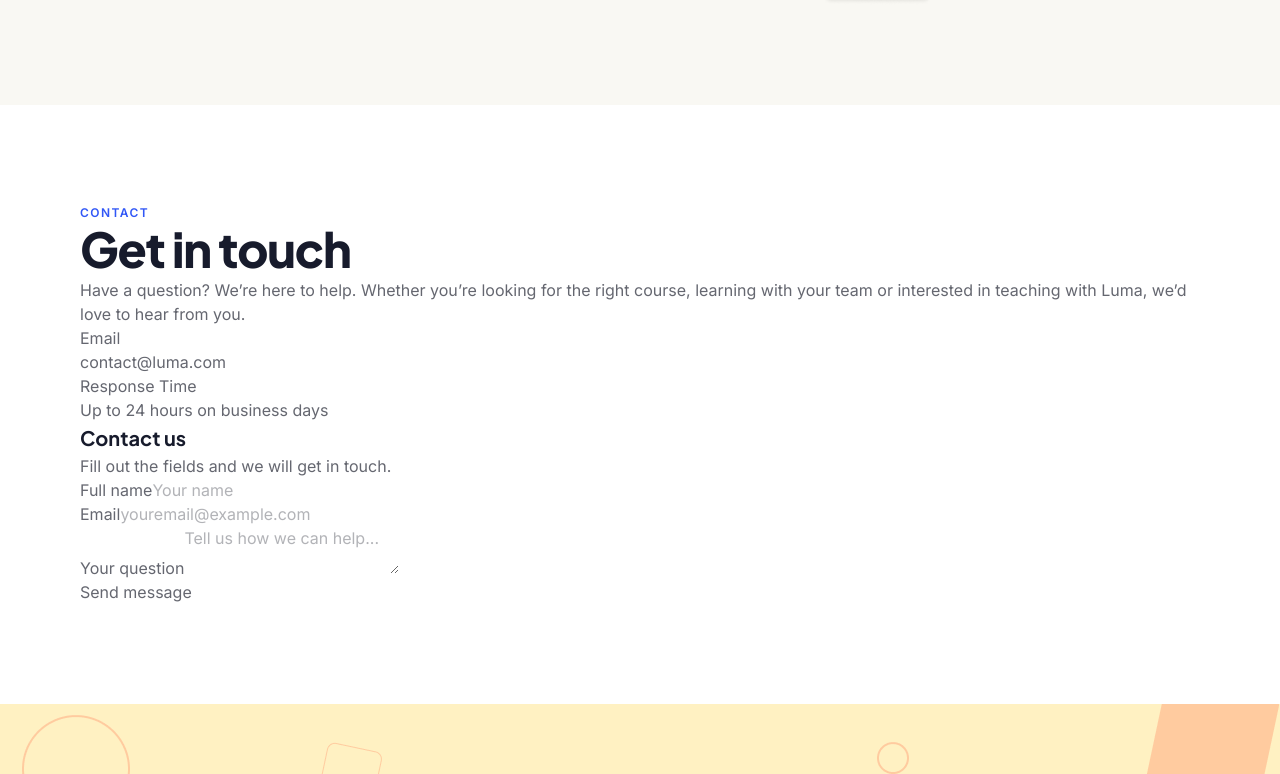
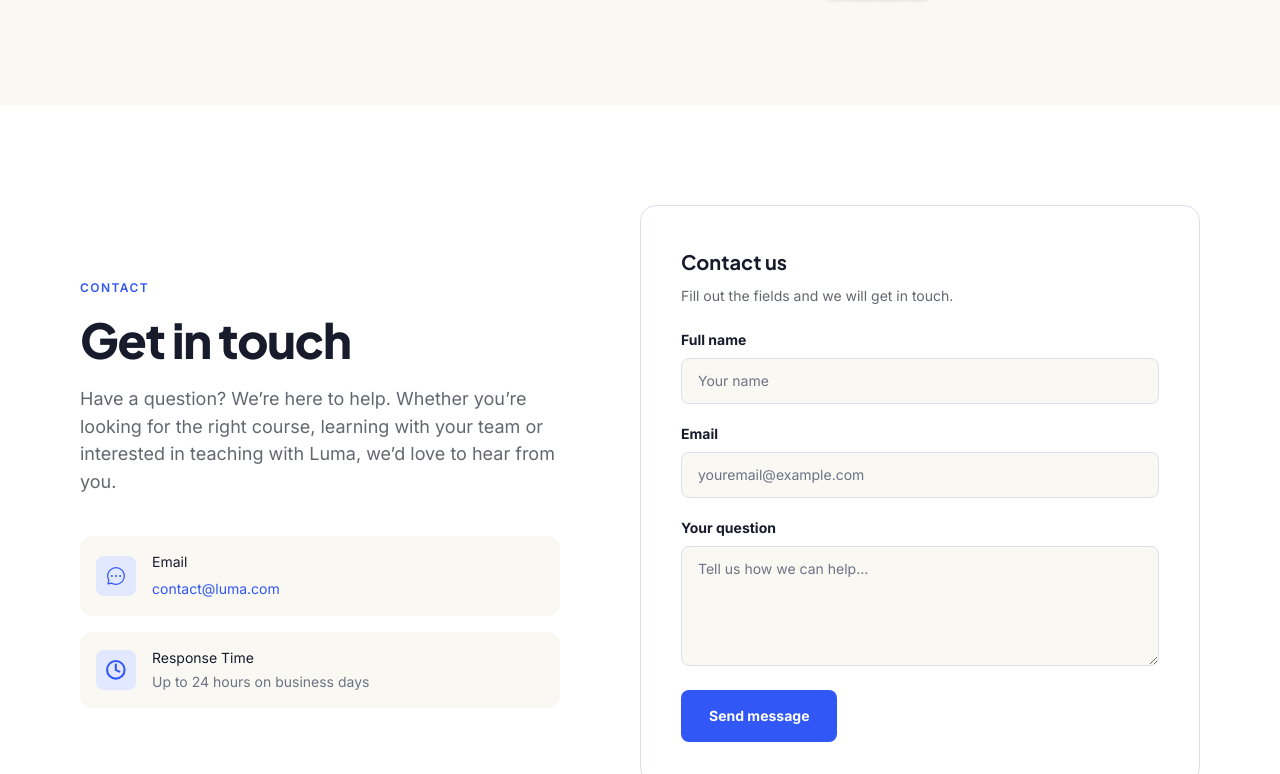
Before and after one commit to raresan/buzzvel-coding-test1-renan-alonso, a Next.js app: page / in a window 1280 px wide. Shown: the part 3926-4700 px from the top of the page. Built offline with nearby package versions, Linux system fonts and the light colour scheme.

Commit message:
feat: contact section

```diff
--- a/app/components/sections/CallToAction.tsx
+++ b/app/components/sections/CallToAction.tsx
@@ -21,14 +21,13 @@ export default function CallToAction({ data }: CallToActionProps) {
           src="/images/call-to-action-icons-background.png"
           alt="Call to Action Icons Background"
           fill
-          objectFit="cover"
           aria-hidden="true"
           draggable={false}
-          className="pointer-events-none select-none"
+          className="pointer-events-none select-none object-cover"
         />
       </div>
 
-      <div className="section-container">
+      <div className="section-container relative">
         <div className="flex items-center justify-center">
           {data.avatars.map((avatar, index) => (
             <Image
--- a/app/components/sections/Contact.tsx
+++ b/app/components/sections/Contact.tsx
@@ -1,3 +1,7 @@
+import Button from '../ui/Button'
+import Clickable from '../ui/Clickable'
+import Icon from '../ui/Icon'
+
 interface ContactInfoItem {
   icon: string
   type: string
@@ -27,61 +31,103 @@ interface ContactProps {
 export default function Contact({ data }: ContactProps) {
   return (
     <section className="bg-white">
-      <div className="section-container">
-        <div>
+      <div className="section-container lg:grid lg:grid-cols-2 lg:items-center">
+        <div className="lg:max-w-120">
           <h3>{data.eyebrow}</h3>
-          <h2>{data.title}</h2>
-          <p>{data.description}</p>
+          <h2 className="mt-4">{data.title}</h2>
+          <p className="mt-4 text-ink-secondary text-sm lg:text-lg leading-[1.7] lg:leading-[1.55]">
+            {data.description}
+          </p>
 
-          <ul>
+          <ul className="flex gap-4 flex-col mt-8 lg:mt-10">
             {data.contactInfo.map((info, index) => (
-              <li key={index}>
-                {/* <Icon name={info.icon} /> */}
+              <li
+                key={index}
+                className="bg-light-yellow rounded-xl flex items-center gap-4 p-4"
+              >
+                <div className="bg-primary-blue-light text-primary-blue rounded-lg size-10 p-2.5">
+                  <Icon name={info.icon} />
+                </div>
 
                 <div>
-                  <p>{info.type}</p>
-                  <p>{info.value}</p>
+                  <p className="text-sm text-ink-primary mb-1">{info.type}</p>
+
+                  {info.type === 'Email' ? (
+                    <Clickable
+                      href={`mailto:${info.value}`}
+                      className="text-primary-blue text-sm"
+                    >
+                      {info.value}
+                    </Clickable>
+                  ) : (
+                    <p className="text-sm text-ink-tertiary">{info.value}</p>
+                  )}
                 </div>
               </li>
             ))}
           </ul>
         </div>
 
-        <div>
+        <div className="mt-10 lg:mt-0 rounded-2xl border border-line px-5 py-6 lg:p-10">
           <h4>{data.form.title}</h4>
-          <p>{data.form.description}</p>
+          <p className="text-ink-secondary mt-2 text-sm">
+            {data.form.description}
+          </p>
 
-          <form>
-            <div>
-              <label htmlFor="full-name">{data.form.fullNameLabel}</label>
+          <form className="mt-6">
+            <div className="flex gap-2 flex-col">
+              <label
+                className="font-bold text-sm text-ink-primary"
+                htmlFor="full-name"
+              >
+                {data.form.fullNameLabel}
+              </label>
+
               <input
                 id="full-name"
                 name="fullName"
                 type="text"
                 placeholder={data.form.fullNamePlaceholder}
+                className="bg-light-yellow border border-line rounded-lg px-4 py-3 text-sm text-ink-tertiary placeholder:text-ink-tertiary"
               />
             </div>
 
-            <div>
-              <label htmlFor="email">{data.form.emailLabel}</label>
+            <div className="flex gap-2 flex-col mt-5">
+              <label
+                className="font-bold text-sm text-ink-primary"
+                htmlFor="email"
+              >
+                {data.form.emailLabel}
+              </label>
+
               <input
                 id="email"
                 name="email"
                 type="email"
                 placeholder={data.form.emailPlaceholder}
+                className="bg-light-yellow border border-line rounded-lg px-4 py-3 text-sm text-ink-tertiary placeholder:text-ink-tertiary"
               />
             </div>
 
-            <div>
-              <label htmlFor="question">{data.form.messageLabel}</label>
+            <div className="flex gap-2 flex-col mt-5">
+              <label
+                className="font-bold text-sm text-ink-primary"
+                htmlFor="question"
+              >
+                {data.form.messageLabel}
+              </label>
+
               <textarea
                 id="question"
                 name="question"
                 placeholder={data.form.messagePlaceholder}
+                className="bg-light-yellow border border-line rounded-lg px-4 py-3 text-sm text-ink-tertiary placeholder:text-ink-tertiary h-25 lg:h-30"
               />
             </div>
 
-            <button type="submit">{data.form.submitLabel}</button>
+            <Button type="submit" className="mt-6">
+              {data.form.submitLabel}
+            </Button>
           </form>
         </div>
       </div>
--- a/app/components/sections/FeaturedCourse.tsx
+++ b/app/components/sections/FeaturedCourse.tsx
@@ -39,10 +39,9 @@ export default function FeaturedCourse({ data }: FeatureCourseProps) {
               src={data.courseImage.src}
               alt={data.courseImage.alt}
               fill
-              objectFit="cover"
               aria-hidden="true"
               draggable={false}
-              className="pointer-events-none select-none"
+              className="pointer-events-none select-none object-cover"
             />
           </div>
         </div>
--- a/app/components/sections/Hero.tsx
+++ b/app/components/sections/Hero.tsx
@@ -77,22 +77,20 @@ export default function Hero({ data }: HeroProps) {
             src={data.heroImage.srcMobile}
             alt={data.heroImage.alt}
             fill
-            objectFit="contain"
             priority
             aria-hidden="true"
             draggable={false}
-            className="pointer-events-none select-none lg:hidden"
+            className="pointer-events-none select-none lg:hidden object-contain"
           />
 
           <Image
             src={data.heroImage.src}
             alt={data.heroImage.alt}
             fill
-            objectFit="contain"
             priority
             aria-hidden="true"
             draggable={false}
-            className="pointer-events-none select-none hidden lg:block"
+            className="pointer-events-none select-none hidden lg:block object-contain"
           />
 
           <div className="bg-white rounded-xl absolute top-1.5 lg:top-4 left-2 lg:left-5.5 py-3 px-4 flex gap-3 items-center shadow-[0px_4px_24px_0px_#0000001A]">
@@ -111,7 +109,7 @@ export default function Hero({ data }: HeroProps) {
                 src="/images/rating-stars.png"
                 alt="Rating Stars"
                 fill
-                objectFit="contain"
+                className="object-contain"
               />
             </div>
 
--- /dev/null
+++ b/app/components/ui/Icon/Chat.tsx
@@ -0,0 +1,42 @@
+import type { SVGProps } from 'react'
+
+export default function Chat({ className, ...props }: SVGProps<SVGSVGElement>) {
+  return (
+    <svg
+      viewBox="0 0 24 24"
+      fill="none"
+      className={className}
+      aria-hidden
+      {...props}
+    >
+      <path
+        d="M17 12.5C17.2761 12.5 17.5 12.2761 17.5 12C17.5 11.7239 17.2761 11.5 17 11.5C16.7239 11.5 16.5 11.7239 16.5 12C16.5 12.2761 16.7239 12.5 17 12.5Z"
+        strokeWidth="1.5"
+        strokeLinecap="round"
+        strokeLinejoin="round"
+        stroke="currentColor"
+      />
+      <path
+        d="M12 12.5C12.2761 12.5 12.5 12.2761 12.5 12C12.5 11.7239 12.2761 11.5 12 11.5C11.7239 11.5 11.5 11.7239 11.5 12C11.5 12.2761 11.7239 12.5 12 12.5Z"
+        strokeWidth="1.5"
+        strokeLinecap="round"
+        strokeLinejoin="round"
+        stroke="currentColor"
+      />
+      <path
+        d="M7 12.5C7.27614 12.5 7.5 12.2761 7.5 12C7.5 11.7239 7.27614 11.5 7 11.5C6.72386 11.5 6.5 11.7239 6.5 12C6.5 12.2761 6.72386 12.5 7 12.5Z"
+        strokeWidth="1.5"
+        strokeLinecap="round"
+        strokeLinejoin="round"
+        stroke="currentColor"
+      />
+      <path
+        d="M12 22C17.5228 22 22 17.5228 22 12C22 6.47715 17.5228 2 12 2C6.47715 2 2 6.47715 2 12C2 13.8214 2.48697 15.5291 3.33782 17L2.5 21.5L7 20.6622C8.47087 21.513 10.1786 22 12 22Z"
+        strokeWidth="1.5"
+        strokeLinecap="round"
+        strokeLinejoin="round"
+        stroke="currentColor"
+      />
+    </svg>
+  )
+}
--- /dev/null
+++ b/app/components/ui/Icon/Clock.tsx
@@ -0,0 +1,23 @@
+import type { SVGProps } from 'react'
+
+export default function Clock({
+  className,
+  ...props
+}: SVGProps<SVGSVGElement>) {
+  return (
+    <svg
+      viewBox="0 0 19 19"
+      fill="none"
+      className={className}
+      aria-hidden
+      {...props}
+    >
+      <path
+        d="M9.334 4.3336V9.334L12.6676 11.0008M17.668 9.334C17.668 13.9367 13.9367 17.668 9.334 17.668C4.73126 17.668 1 13.9367 1 9.334C1 4.73126 4.73126 1 9.334 1C13.9367 1 17.668 4.73126 17.668 9.334Z"
+        strokeWidth="2"
+        strokeLinecap="round"
+        stroke="currentColor"
+      />
+    </svg>
+  )
+}
--- a/app/components/ui/Icon/index.tsx
+++ b/app/components/ui/Icon/index.tsx
@@ -6,6 +6,8 @@ import Step2 from './Step2'
 import Step3 from './Step3'
 import Quote from './Quote'
 import Arrow from './Arrow'
+import Clock from './Clock'
+import Chat from './Chat'
 
 const ICONS = {
   logo: Logo,
@@ -15,6 +17,8 @@ const ICONS = {
   step3: Step3,
   quote: Quote,
   arrow: Arrow,
+  clock: Clock,
+  chat: Chat,
 } as const satisfies Record<string, ComponentType<SVGProps<SVGSVGElement>>>
 
 export interface IconProps extends SVGProps<SVGSVGElement> {
```
Also changed, not shown: 1 other file (tests, documents, lock files or other folders).
